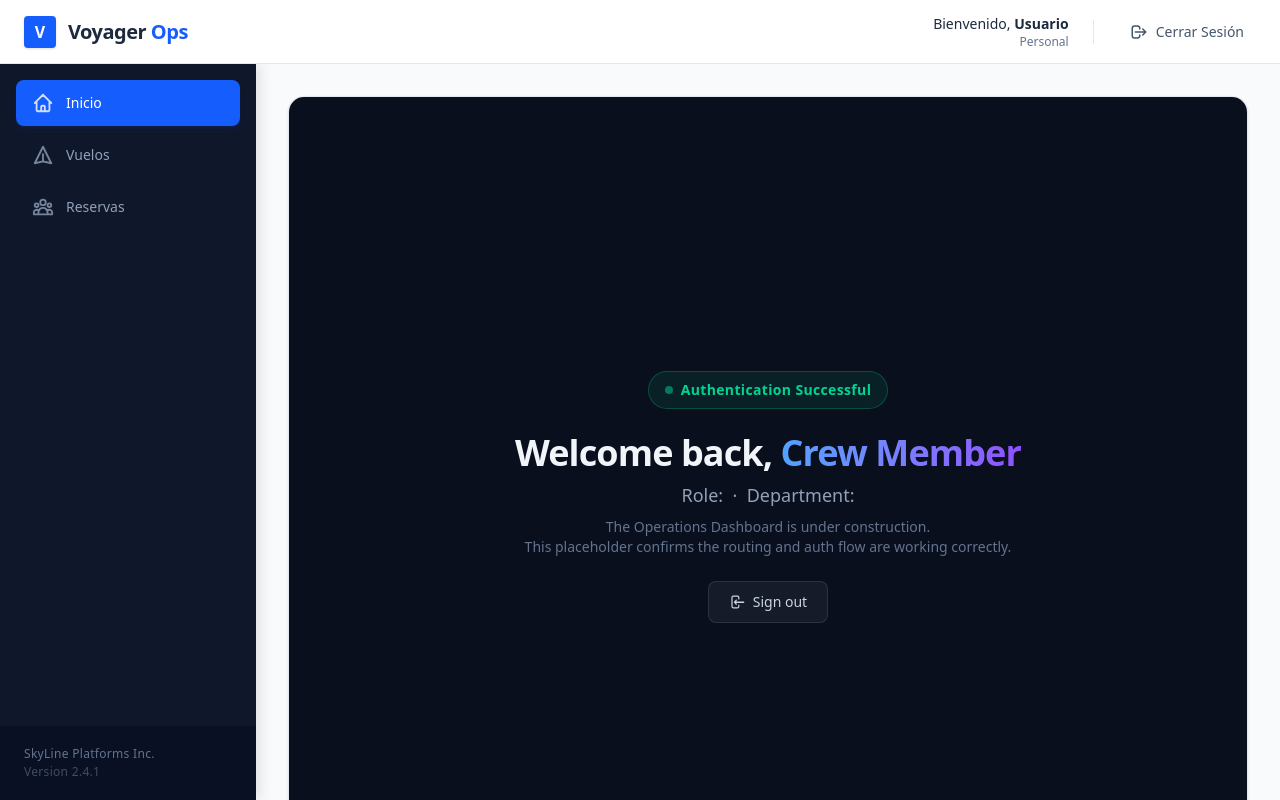
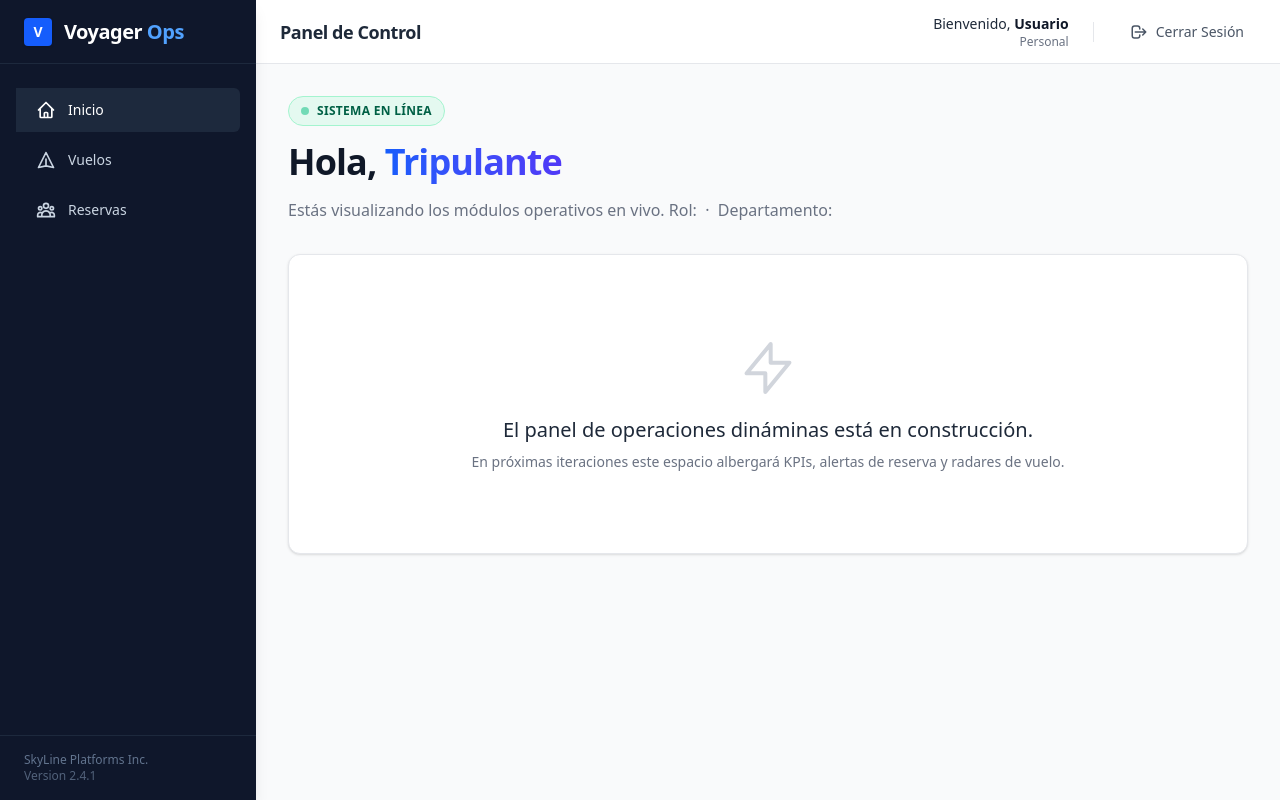
Before and after one commit to juliancramos/airline-service-b2b, an Angular app in the folder frontend/: page /dashboard in a window 1280 px wide. Built offline with nearby package versions, Linux system fonts and the light colour scheme.

Commit message:
refactor(style): refactor UI sidebar and header

```diff
--- a/frontend/src/app/core/layout/header/header.html
+++ b/frontend/src/app/core/layout/header/header.html
@@ -1,31 +1,27 @@
-<header class="h-16 w-full bg-white border-b border-slate-200 flex items-center justify-between px-6 shrink-0 z-30 relative">
-  <!-- Left side: App Name/Logo -->
-  <div class="flex items-center gap-3">
-    <!-- Geometric Logo representation -->
-    <div class="w-8 h-8 rounded bg-blue-600 flex items-center justify-center text-white font-bold shadow-sm">
-      V
-    </div>
-    <span class="text-xl font-bold tracking-tight text-slate-800">
-      Voyager <span class="text-blue-600 font-semibold">Ops</span>
+<header class="h-16 w-full bg-white border-b border-gray-200 flex items-center justify-between px-6 shrink-0 z-10 relative">
+  <!-- Left side: Page context -->
+  <div class="flex items-center">
+    <span class="text-lg font-bold tracking-tight text-gray-800">
+      Panel de Control
     </span>
   </div>
 
   <!-- Right side: Auth area -->
   <div class="flex items-center gap-6">
     <div class="text-right hidden sm:block">
-      <p class="text-sm font-medium text-slate-800">
-        Bienvenido, <span class="font-bold">{{ user?.name ?? 'Usuario' }}</span>
+      <p class="text-sm font-medium text-gray-800">
+        Bienvenido, <span class="font-bold text-gray-900">{{ user?.name ?? 'Usuario' }}</span>
       </p>
-      <p class="text-xs text-slate-500 font-medium">{{ user?.role ?? 'Personal' }}</p>
+      <p class="text-xs text-gray-500 font-medium">{{ user?.role ?? 'Personal' }}</p>
     </div>
 
     <!-- Divider -->
-    <div class="w-px h-6 bg-gray-200 hidden sm:block"></div>
+    <div class="w-px h-5 bg-gray-200 hidden sm:block"></div>
 
     <!-- Logout Button -->
     <button
       (click)="logout()"
-      class="flex items-center gap-2 px-3 py-1.5 rounded-md text-sm font-medium text-slate-600 hover:text-rose-600 hover:bg-rose-50 transition-colors duration-200 cursor-pointer"
+      class="flex items-center gap-2 px-3 py-2 rounded-md text-sm font-medium text-gray-600 hover:text-rose-600 hover:bg-gray-50 transition-colors duration-200 cursor-pointer"
       aria-label="Cerrar Sesión"
     >
       <svg width="18" height="18" fill="none" stroke="currentColor" viewBox="0 0 24 24" stroke-width="2">
--- a/frontend/src/app/core/layout/layout.html
+++ b/frontend/src/app/core/layout/layout.html
@@ -1,21 +1,18 @@
-<div class="flex flex-col h-screen w-full bg-slate-50 overflow-hidden font-sans">
+<div class="flex h-screen w-full bg-gray-50 overflow-hidden font-sans">
 
-  <!-- Top Navigation (Full Width) -->
-  <app-header></app-header>
+  <!-- Left Sidebar (Full Height) -->
+  <app-sidebar></app-sidebar>
 
-  <!-- Bottom Area: Sidebar + Main Content -->
-  <div class="flex flex-1 overflow-hidden relative">
+  <!-- Right Column (Header + Content) -->
+  <div class="flex-1 flex flex-col h-screen overflow-hidden relative">
 
-    <!-- Left Sidebar -->
-    <app-sidebar></app-sidebar>
+    <!-- Top Navigation -->
+    <app-header></app-header>
 
     <!-- Main Content Area -->
-    <main class="flex-1 w-full overflow-y-auto">
-      <div class="w-full max-w-7xl mx-auto p-6 md:p-8">
-        <!-- Main Panel Container -->
-        <div class="bg-white rounded-2xl shadow-sm border border-slate-200 min-h-[calc(100vh-8rem)] relative overflow-hidden">
-          <router-outlet></router-outlet>
-        </div>
+    <main class="flex-1 w-full overflow-y-auto relative">
+      <div class="p-6 md:p-8">
+        <router-outlet></router-outlet>
       </div>
     </main>
 
--- a/frontend/src/app/core/layout/sidebar/sidebar.html
+++ b/frontend/src/app/core/layout/sidebar/sidebar.html
@@ -1,41 +1,45 @@
-<aside class="w-64 bg-slate-900 flex flex-col h-full flex-shrink-0 relative z-20 shadow-[4px_0_12px_rgba(0,0,0,0.1)]">
-  <!-- Small gap at the top to breathe -->
-  <div class="h-4 shrink-0"></div>
+<aside class="w-64 bg-slate-900 text-slate-300 flex flex-col h-full flex-shrink-0 relative z-20 shadow-lg">
+  <!-- Brand Area -->
+  <div class="h-16 flex items-center px-6 border-b border-slate-800 shrink-0">
+    <div class="w-7 h-7 rounded bg-blue-600 flex items-center justify-center text-white font-bold text-sm shadow-sm mr-3">
+      V
+    </div>
+    <span class="text-xl font-bold tracking-tight text-white">
+      Voyager <span class="text-blue-400 font-semibold">Ops</span>
+    </span>
+  </div>
 
   <!-- Navigation -->
-  <nav class="flex-1 overflow-y-auto px-4 space-y-1.5">
+  <nav class="flex-1 overflow-y-auto py-6 px-4 space-y-1.5">
     <a
       routerLink="/dashboard"
-      routerLinkActive="bg-blue-600 text-white shadow-md shadow-blue-900/20"
+      routerLinkActive="bg-slate-800 text-white border-blue-500"
       [routerLinkActiveOptions]="{exact: true}"
-      [class.text-slate-400]="true"
-      class="flex items-center gap-3 px-4 py-3 rounded-lg text-sm font-medium hover:bg-slate-800 hover:text-white transition-all cursor-pointer">
-      <svg width="22" height="22" fill="none" class="opacity-80" stroke="currentColor" viewBox="0 0 24 24"><path stroke-linecap="round" stroke-linejoin="round" stroke-width="2" d="M3 12l2-2m0 0l7-7 7 7M5 10v10a1 1 0 001 1h3m10-11l2 2m-2-2v10a1 1 0 01-1 1h-3m-6 0a1 1 0 001-1v-4a1 1 0 011-1h2a1 1 0 011 1v4a1 1 0 001 1m-6 0h6"></path></svg>
+      class="flex items-center gap-3 px-4 py-3 rounded-r-md text-sm font-medium hover:bg-slate-800 hover:text-white transition-colors cursor-pointer border-l-4 border-transparent">
+      <svg width="20" height="20" fill="none" stroke="currentColor" viewBox="0 0 24 24" stroke-width="2"><path stroke-linecap="round" stroke-linejoin="round" d="M3 12l2-2m0 0l7-7 7 7M5 10v10a1 1 0 001 1h3m10-11l2 2m-2-2v10a1 1 0 01-1 1h-3m-6 0a1 1 0 001-1v-4a1 1 0 011-1h2a1 1 0 011 1v4a1 1 0 001 1m-6 0h6"></path></svg>
       Inicio
     </a>
 
     <a
       routerLink="/flights"
-      routerLinkActive="bg-blue-600 text-white shadow-md shadow-blue-900/20"
-      [class.text-slate-400]="true"
-      class="flex items-center gap-3 px-4 py-3 rounded-lg text-sm font-medium hover:bg-slate-800 hover:text-white transition-all cursor-pointer">
-      <svg width="22" height="22" fill="none" class="opacity-80" stroke="currentColor" viewBox="0 0 24 24"><path stroke-linecap="round" stroke-linejoin="round" stroke-width="2" d="M12 19l9 2-9-18-9 18 9-2zm0 0v-8"></path></svg>
+      routerLinkActive="bg-slate-800 text-white border-blue-500"
+      class="flex items-center gap-3 px-4 py-3 rounded-r-md text-sm font-medium hover:bg-slate-800 hover:text-white transition-colors cursor-pointer border-l-4 border-transparent">
+      <svg width="20" height="20" fill="none" stroke="currentColor" viewBox="0 0 24 24" stroke-width="2"><path stroke-linecap="round" stroke-linejoin="round" d="M12 19l9 2-9-18-9 18 9-2zm0 0v-8"></path></svg>
       Vuelos
     </a>
 
     <a
       routerLink="/reservations"
-      routerLinkActive="bg-blue-600 text-white shadow-md shadow-blue-900/20"
-      [class.text-slate-400]="true"
-      class="flex items-center gap-3 px-4 py-3 rounded-lg text-sm font-medium hover:bg-slate-800 hover:text-white transition-all cursor-pointer">
-      <svg width="22" height="22" fill="none" class="opacity-80" stroke="currentColor" viewBox="0 0 24 24"><path stroke-linecap="round" stroke-linejoin="round" stroke-width="2" d="M17 20h5v-2a3 3 0 00-5.356-1.857M17 20H7m10 0v-2c0-.656-.126-1.283-.356-1.857M7 20H2v-2a3 3 0 015.356-1.857M7 20v-2c0-.656.126-1.283.356-1.857m0 0a5.002 5.002 0 019.288 0M15 7a3 3 0 11-6 0 3 3 0 016 0zm6 3a2 2 0 11-4 0 2 2 0 014 0zM7 10a2 2 0 11-4 0 2 2 0 014 0z"></path></svg>
+      routerLinkActive="bg-slate-800 text-white border-blue-500"
+      class="flex items-center gap-3 px-4 py-3 rounded-r-md text-sm font-medium hover:bg-slate-800 hover:text-white transition-colors cursor-pointer border-l-4 border-transparent">
+      <svg width="20" height="20" fill="none" stroke="currentColor" viewBox="0 0 24 24" stroke-width="2"><path stroke-linecap="round" stroke-linejoin="round" d="M17 20h5v-2a3 3 0 00-5.356-1.857M17 20H7m10 0v-2c0-.656-.126-1.283-.356-1.857M7 20H2v-2a3 3 0 015.356-1.857M7 20v-2c0-.656.126-1.283.356-1.857m0 0a5.002 5.002 0 019.288 0M15 7a3 3 0 11-6 0 3 3 0 016 0zm6 3a2 2 0 11-4 0 2 2 0 014 0zM7 10a2 2 0 11-4 0 2 2 0 014 0z"></path></svg>
       Reservas
     </a>
   </nav>
 
   <!-- Footer Info -->
-  <div class="px-6 py-5 bg-slate-950/40 text-xs text-slate-500 font-medium tracking-wide">
+  <div class="px-6 py-4 border-t border-slate-800 text-xs text-slate-500 font-medium">
     <p>SkyLine Platforms Inc.</p>
-    <p class="mt-0.5 opacity-60">Version 2.4.1</p>
+    <p class="opacity-80">Version 2.4.1</p>
   </div>
 </aside>
--- a/frontend/src/app/features/dashboard/dashboard.component.html
+++ b/frontend/src/app/features/dashboard/dashboard.component.html
@@ -1,38 +1,27 @@
-<div class="min-h-screen bg-[#0a0f1e] flex items-center justify-center p-8 font-sans">
-  <div class="text-center space-y-6">
-    <!-- Badge -->
-    <div class="inline-flex items-center gap-2 px-4 py-2 rounded-full border border-emerald-500/30 bg-emerald-500/10 text-emerald-400 text-sm font-semibold tracking-wide">
-      <span class="w-2 h-2 rounded-full bg-emerald-400 animate-pulse"></span>
-      Authentication Successful
+<div class="max-w-7xl mx-auto space-y-6 text-gray-800 font-sans">
+
+  <div class="space-y-4">
+    <div class="inline-flex items-center gap-2 px-3 py-1.5 rounded-full bg-emerald-100/50 border border-emerald-200 text-emerald-800 text-xs font-bold tracking-wide">
+      <span class="w-2 h-2 rounded-full bg-emerald-500 animate-pulse"></span>
+      SISTEMA EN LÍNEA
     </div>
+    <h1 class="text-4xl font-extrabold tracking-tight text-gray-900">
+      Hola, <span class="bg-clip-text text-transparent bg-gradient-to-r from-blue-600 to-indigo-600">{{ user?.name ?? 'Tripulante' }}</span>
+    </h1>
+    <p class="text-gray-500 text-base max-w-2xl">
+      Estás visualizando los módulos operativos en vivo.
+      Rol: <span class="font-medium text-gray-700">{{ user?.role }}</span>
+      &nbsp;·&nbsp;
+      Departamento: <span class="font-medium text-gray-700">{{ user?.department }}</span>
+    </p>
+  </div>
 
-    <!-- Heading -->
-    <div class="space-y-2">
-      <h1 class="text-4xl font-extrabold tracking-tight text-slate-100">
-        Welcome back, <span class="text-transparent bg-clip-text bg-gradient-to-r from-blue-400 to-violet-500">{{ user?.name ?? 'Crew Member' }}</span>
-      </h1>
-      <p class="text-slate-400 text-lg">
-        Role: <span class="font-medium text-slate-300">{{ user?.role }}</span>
-        &nbsp;·&nbsp;
-        Department: <span class="font-medium text-slate-300">{{ user?.department }}</span>
-      </p>
-      <p class="text-slate-500 text-sm">
-        The Operations Dashboard is under construction. <br class="hidden sm:block" />
-        This placeholder confirms the routing and auth flow are working correctly.
-      </p>
-    </div>
+  <div class="bg-white rounded-xl shadow-sm border border-gray-200 p-12 text-center text-gray-500 mt-8 flex flex-col items-center justify-center min-h-[300px]">
+    <svg class="mx-auto h-16 w-16 text-gray-300 mb-4" fill="none" stroke="currentColor" stroke-width="1.5" viewBox="0 0 24 24">
+      <path stroke-linecap="round" stroke-linejoin="round" d="M13 10V3L4 14h7v7l9-11h-7z"></path>
+    </svg>
+    <p class="text-xl font-medium text-gray-800 mb-2">El panel de operaciones dináminas está en construcción.</p>
+    <p class="text-sm">En próximas iteraciones este espacio albergará KPIs, alertas de reserva y radares de vuelo.</p>
+  </div>
 
-    <!-- Logout -->
-    <button
-      id="dashboard-logout-btn"
-      (click)="logout()"
-      class="inline-flex items-center gap-2 px-5 py-2.5 rounded-lg bg-white/5 border border-white/10 text-slate-300 text-sm font-medium hover:bg-white/10 transition-colors duration-150 cursor-pointer"
-    >
-      <svg class="w-4 h-4" viewBox="0 0 20 20" fill="currentColor">
-        <path fill-rule="evenodd" d="M3 4.25A2.25 2.25 0 015.25 2h5.5A2.25 2.25 0 0113 4.25v2a.75.75 0 01-1.5 0v-2a.75.75 0 00-.75-.75h-5.5a.75.75 0 00-.75.75v11.5c0 .414.336.75.75.75h5.5a.75.75 0 00.75-.75v-2a.75.75 0 011.5 0v2A2.25 2.25 0 0110.75 18h-5.5A2.25 2.25 0 013 15.75V4.25z" clip-rule="evenodd" />
-        <path fill-rule="evenodd" d="M19 10a.75.75 0 00-.75-.75H8.704l1.048-1.08a.75.75 0 10-1.064-1.058l-2.5 2.571a.75.75 0 000 1.055l2.5 2.571a.75.75 0 001.06-1.06l-1.06-1.079h9.546A.75.75 0 0019 10z" clip-rule="evenodd" />
-      </svg>
-      Sign out
-    </button>
-  </div>
 </div>
```
Also changed, not shown: frontend/src/tailwind-generated.css.
